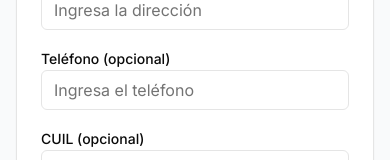
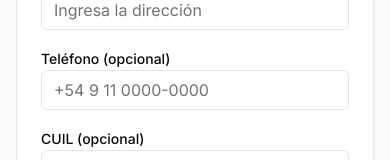
Before and after one commit to lucho-39/sistema-gestion-pedidos, a Next.js app: page /clientes/nuevo in a window 390 px wide. Shown: the part 431-591 px from the top of the page. Built offline with nearby package versions, Linux system fonts and the light colour scheme; no server answers.

Commit message:
fix: update phone placeholder to "+54 9 11 0000-0000"
Correct placeholders in new and edit client forms.

Co-authored-by: Luciano Santa Cruz  <171892159+lucho-39@users.noreply.github.com>

```diff
--- a/app/clientes/editar/[id]/page.tsx
+++ b/app/clientes/editar/[id]/page.tsx
@@ -214,7 +214,7 @@ export default function EditarClientePage() {
                   type="text"
                   value={formData.telefono}
                   onChange={(e) => handleChange("telefono", e.target.value)}
-                  placeholder="Ingresa el teléfono"
+                  placeholder="+54 9 11 0000-0000"
                 />
               </div>
 
--- a/app/clientes/nuevo/page.tsx
+++ b/app/clientes/nuevo/page.tsx
@@ -150,7 +150,7 @@ export default function NuevoClientePage() {
                   type="text"
                   value={formData.telefono}
                   onChange={(e) => handleChange("telefono", e.target.value)}
-                  placeholder="Ingresa el teléfono"
+                  placeholder="+54 9 11 0000-0000"
                 />
               </div>
 
```
